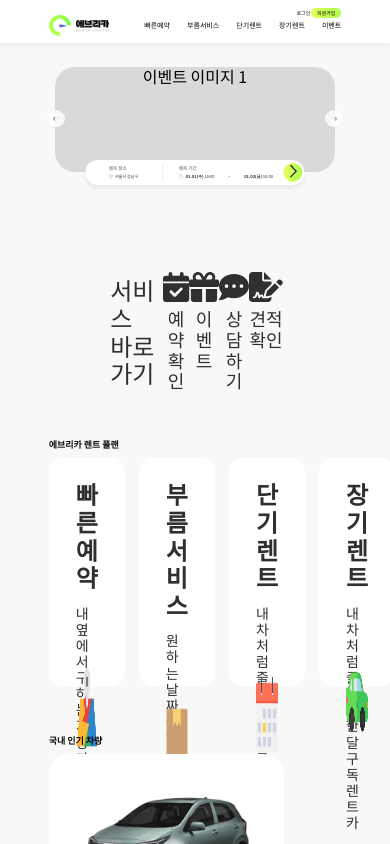
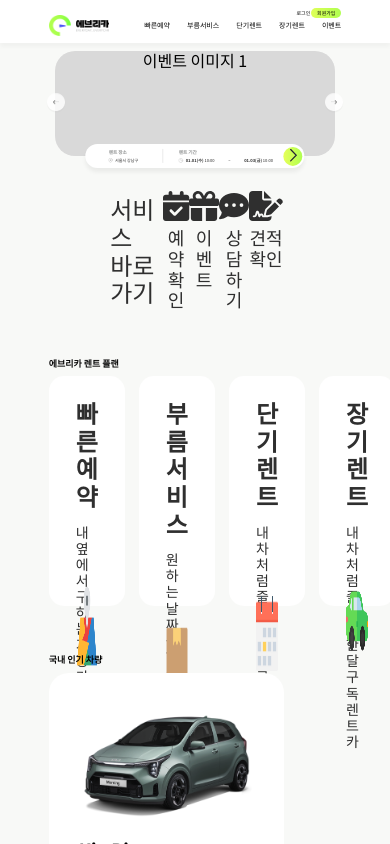
Before and after one commit to STERNDELFTIN/everycar-frontend, a React (Create React App) app in the folder everycar-frontend/: page / in a window 390 px wide. Shown: the top 844 px of the page. Built offline with nearby package versions, Linux system fonts and the light colour scheme.

Commit message:
반응형-Content margin 스타일 수정

```diff
--- a/everycar-frontend/src/css/main/Content.css
+++ b/everycar-frontend/src/css/main/Content.css
@@ -2,8 +2,8 @@
 .content-container {
     position: relative;
     width: 100%; height: 100%;
-    margin-top: 24px;
-    margin-bottom: 100px;
+    margin-top: 2vw;
+    margin-bottom: 9vw;
     display: flex;
     flex-direction: column;
     align-items: center;
```
